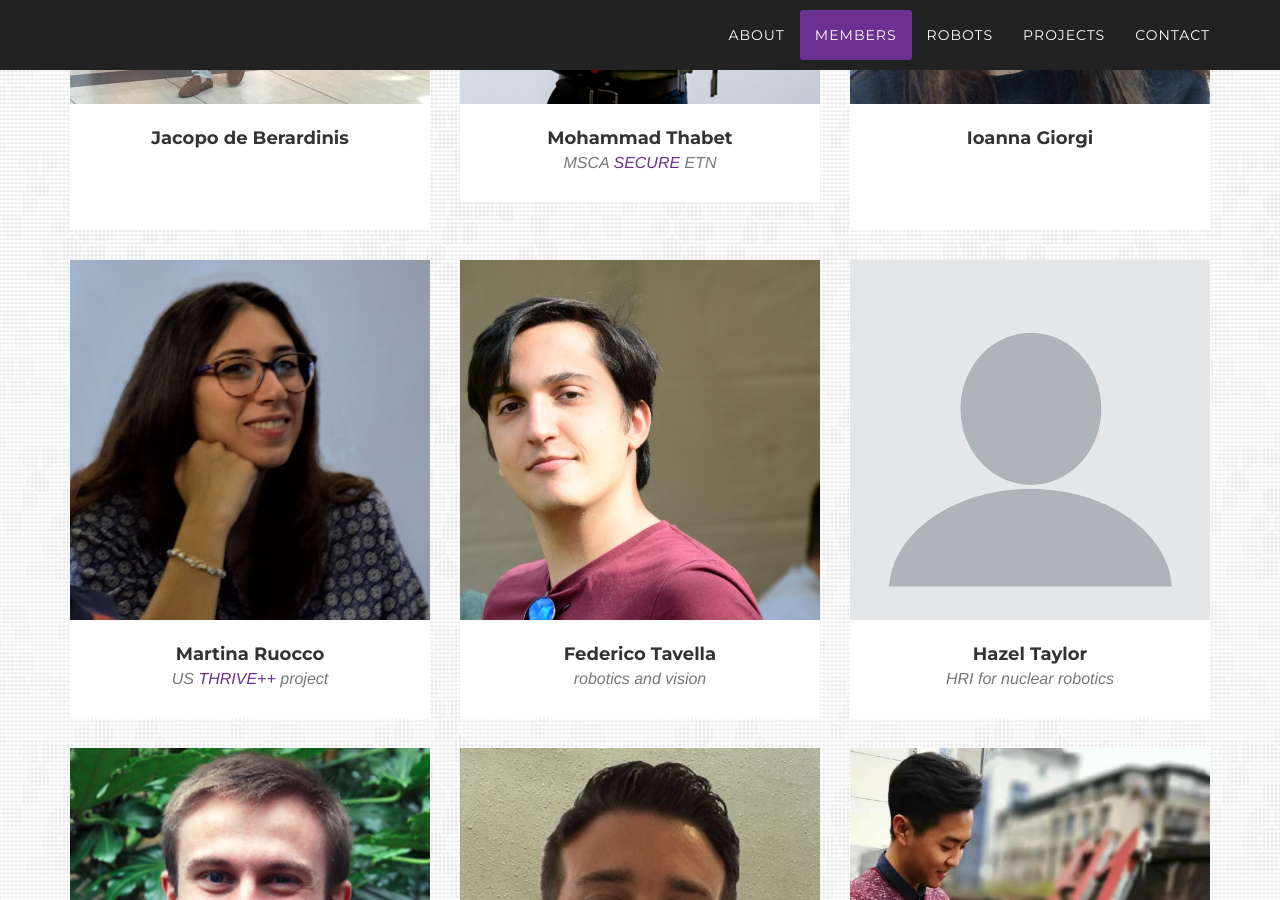
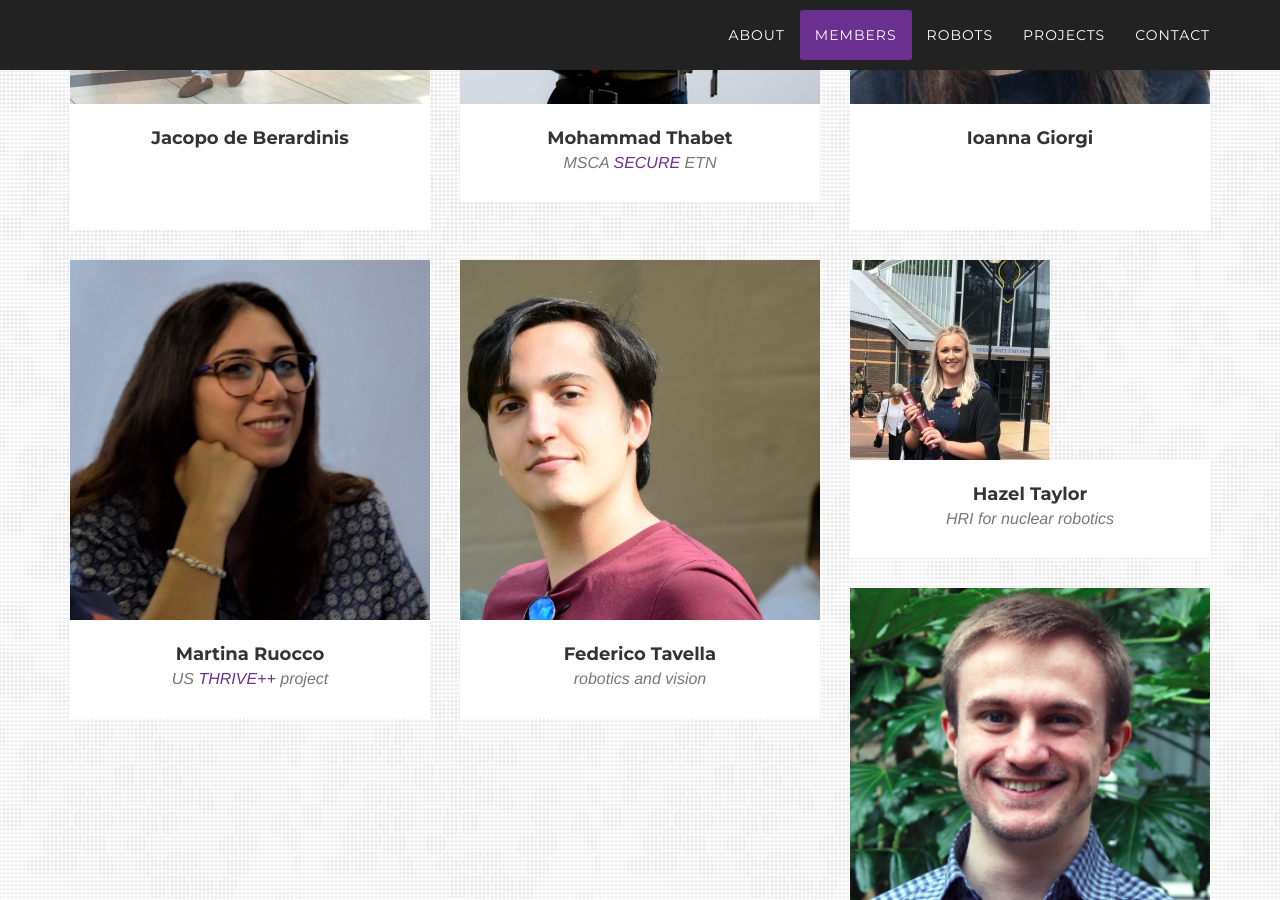
Before and after one commit to corolab/corolab.github.io, a Jekyll site: the page built from README.md, in a window 1280 px wide and 900 px high, scrolled down 3623 px. Built offline with Jekyll 4.4.1, drawn with Linux system fonts in a browser that asks for light colours; some web fonts are replaced; our own code applies the rules of GitHub Pages for plain Markdown files.

Commit message:
Update 2019-06-13-hazel-taylor.markdown

```diff
--- a/_members/_students/2019-06-13-hazel-taylor.markdown
+++ b/_members/_students/2019-06-13-hazel-taylor.markdown
@@ -2,6 +2,6 @@
 type: member
 name: Hazel Taylor
 free-text: HRI for nuclear robotics
-picture: profile.png
+picture: Hazel Taylor.jpg
 website:
 ---
```
